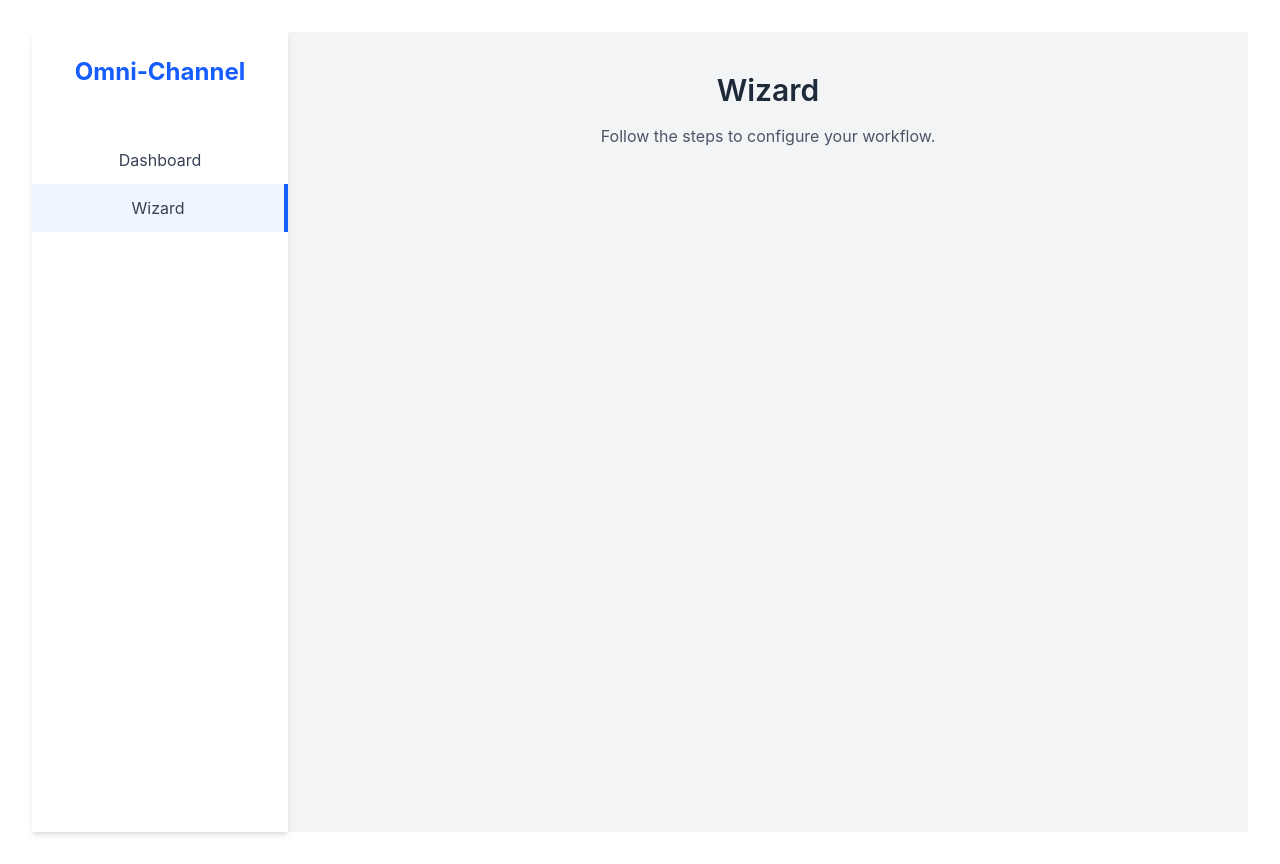
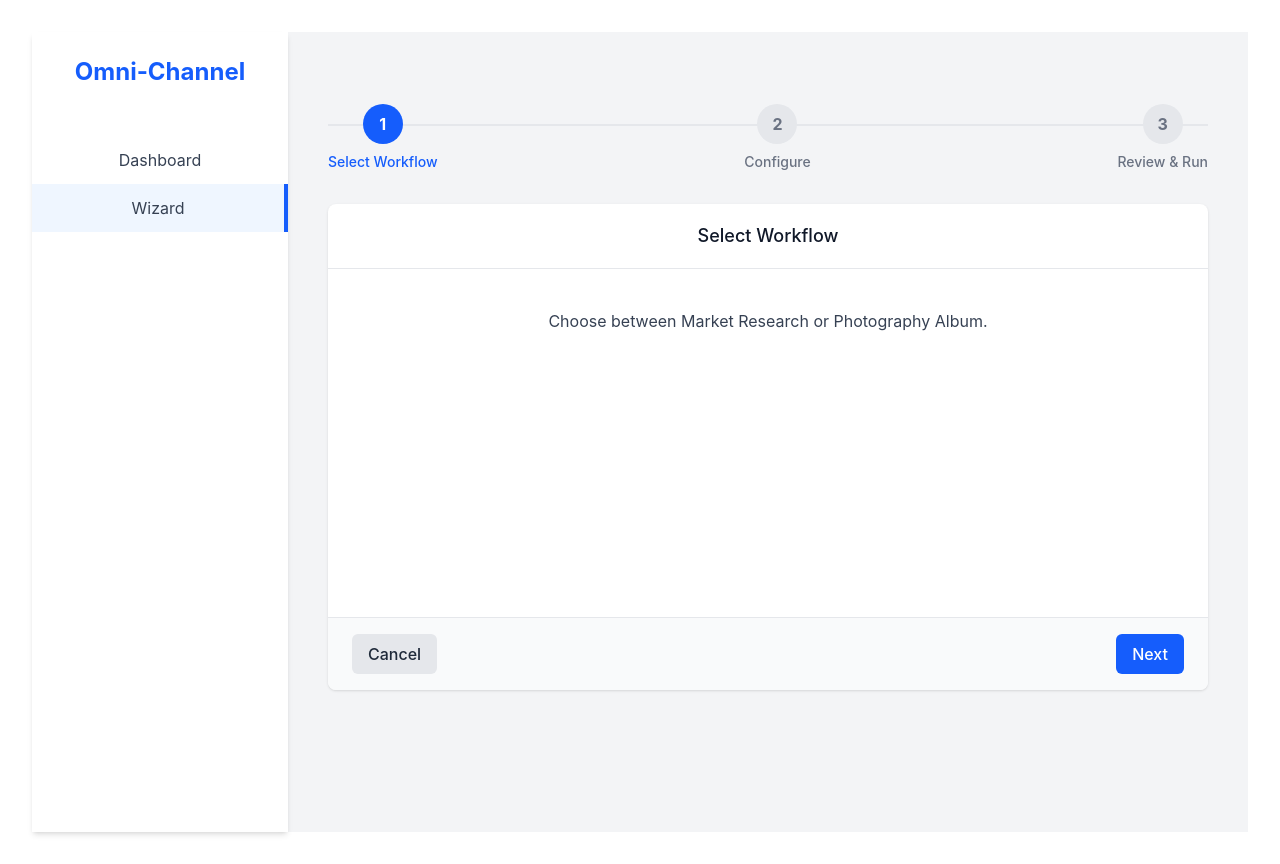
Before and after one commit to charnithicrafts-design/omni-channel, a React app in the folder frontend/: page /wizard in a window 1280 px wide. Built offline with nearby package versions, Linux system fonts and the light colour scheme; the HTML template or start-up script is replaced by a standard one.

Commit message:
feat(ui): Integrate Wizard component into main application flow

```diff
--- a/frontend/src/App.tsx
+++ b/frontend/src/App.tsx
@@ -1,5 +1,6 @@
-import { Routes, Route } from 'react-router'
+import { Routes, Route, useNavigate } from 'react-router'
 import Layout from './components/Layout'
+import Wizard from './components/wizard/Wizard'
 import './App.css'
 
 const Dashboard = () => (
@@ -9,19 +10,33 @@ const Dashboard = () => (
   </div>
 )
 
-const Wizard = () => (
-  <div>
-    <h2 className="text-3xl font-semibold text-gray-800">Wizard</h2>
-    <p className="mt-4 text-gray-600">Follow the steps to configure your workflow.</p>
-  </div>
-)
+const WizardPage = () => {
+  const navigate = useNavigate()
+
+  const steps = [
+    { title: 'Select Workflow', content: <div className="p-4 text-gray-700">Choose between Market Research or Photography Album.</div> },
+    { title: 'Configure', content: <div className="p-4 text-gray-700">Set up your parameters and target audience.</div> },
+    { title: 'Review & Run', content: <div className="p-4 text-gray-700">Verify your settings and start the AI pipeline.</div> },
+  ]
+
+  return (
+    <Wizard
+      steps={steps}
+      onComplete={() => {
+        alert('Workflow started successfully!')
+        navigate('/')
+      }}
+      onCancel={() => navigate('/')}
+    />
+  )
+}
 
 function App() {
   return (
     <Layout>
       <Routes>
         <Route path="/" element={<Dashboard />} />
-        <Route path="/wizard" element={<Wizard />} />
+        <Route path="/wizard" element={<WizardPage />} />
       </Routes>
     </Layout>
   )
```
Also changed, not shown: 1 other file (tests, documents, lock files or other folders).
